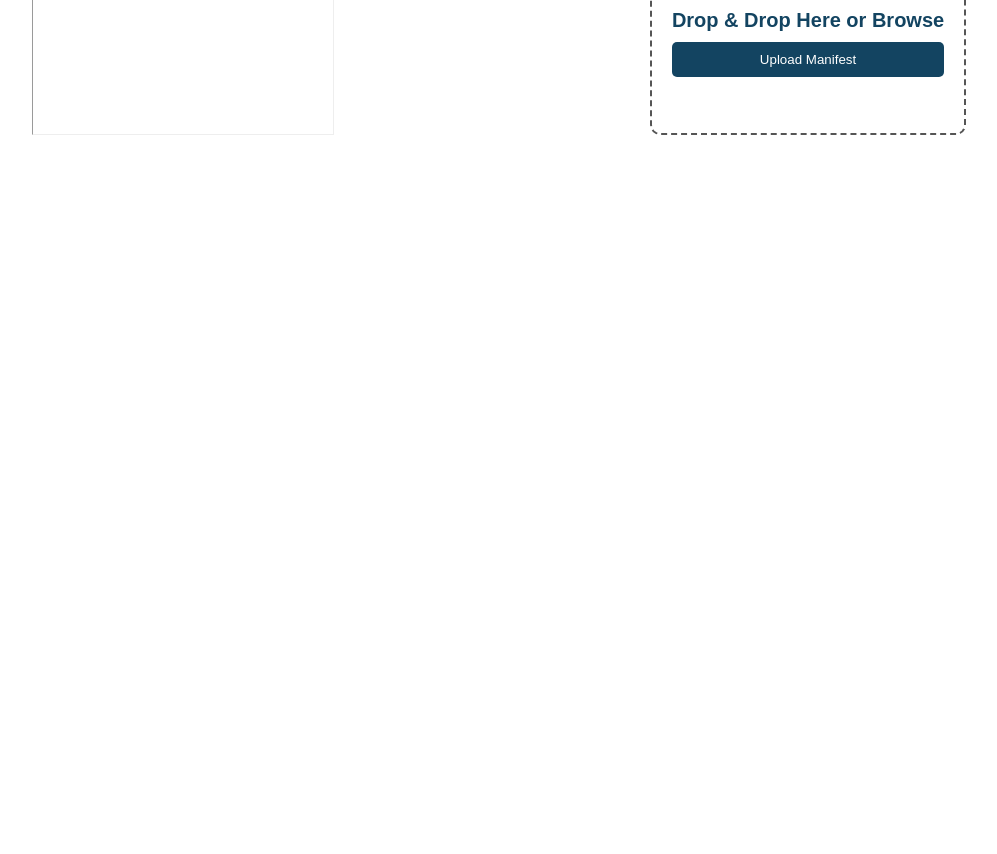
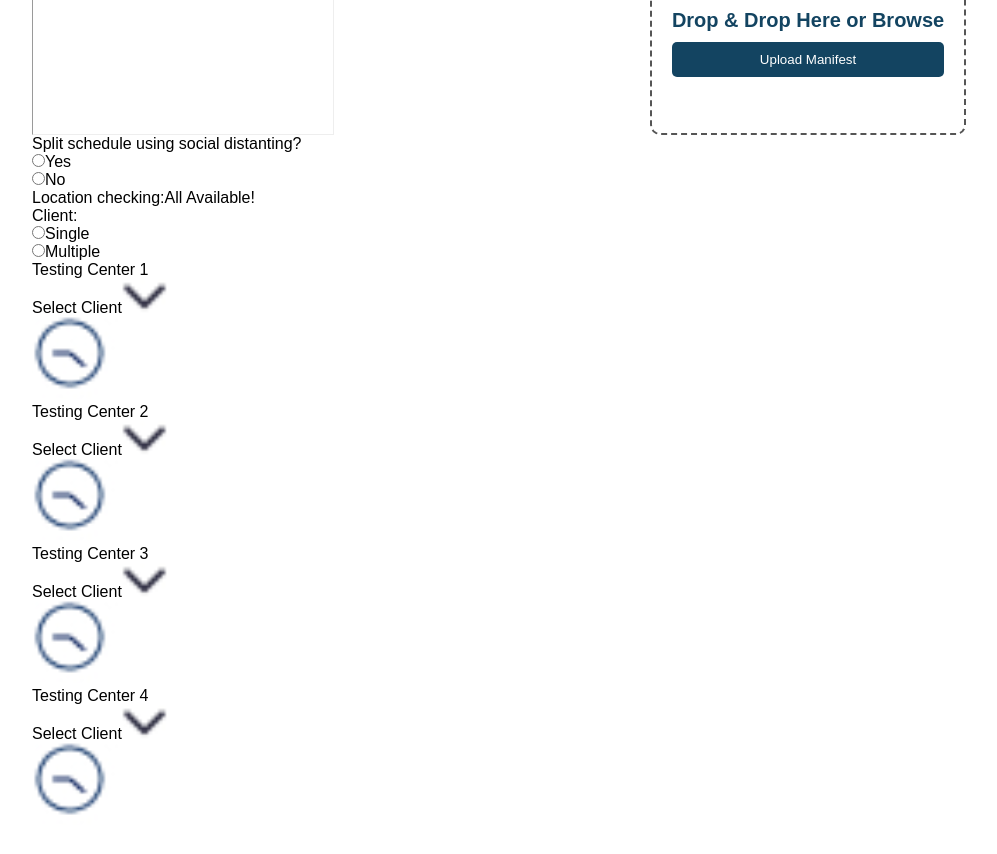
Before and after one commit to Faxraddin/Robby, a React (Create React App) app: page / in a window 1280 px wide. Shown: the part 320-1174 px from the top of the page, without its empty margins (8-1005 px from the left). Before the commit the page ends 800 px from the top, so only its background shows below. Built offline with nearby package versions, Linux system fonts and the light colour scheme.

Commit message:
added html and imgs

```diff
--- a/src/App.js
+++ b/src/App.js
@@ -1,11 +1,13 @@
 import DocumentUpload from "./components/DocumentUpload";
 import Form from "./components/Form";
+import RightPart from "./components/RightPart/RightPart";
 
 const App = () => {
   return (
     <div className="app">
       <DocumentUpload />
       <Form />
+      <RightPart/>
     </div>
   );
 };
--- /dev/null
+++ b/src/components/RightPart/RightPart.js
@@ -0,0 +1,83 @@
+import './RightPart.css';
+
+const RightPart = () => {
+  return (
+    <form className="RightPart-parent">
+      <div className="RightPart-child">
+        <div className="RightPart-p1">
+          <span>Split schedule using social distanting?</span>
+          <div>
+            <div>
+              <input type="radio" value={"Yes"} />
+              <span>Yes</span>
+            </div>
+            <div>
+              <input type="radio" value={"No"} />
+              <span>No</span>
+            </div>
+          </div>
+        </div>
+        <div className="RightPart-p2">
+          <span>Location checking:</span>
+          <span>All Available!</span>
+        </div>
+        <div className="RightPart-p3">
+          <span>Client:</span>
+          <div>
+            <div>
+              <input type="radio" value={"Single"} />
+              <span>Single</span>
+            </div>
+            <div>
+              <input type="radio" value={"Multiple"} />
+              <span>Multiple</span>
+            </div>
+          </div>
+          <div>
+            <div>
+              <span>Testing Center 1</span>
+              <div>
+                <div>
+                  <span>Select Client</span>
+                  <img src="./down.png" />
+                </div>
+                <img src="./clock.png" />
+              </div>
+            </div>
+            <div>
+              <span>Testing Center 2</span>
+              <div>
+                <div>
+                  <span>Select Client</span>
+                  <img src="./down.png" />
+                </div>
+                <img src="./clock.png" />
+              </div>
+            </div>
+            <div>
+              <span>Testing Center 3</span>
+              <div>
+                <div>
+                  <span>Select Client</span>
+                  <img src="./down.png" />
+                </div>
+                <img src="./clock.png" />
+              </div>
+            </div>
+            <div>
+              <span>Testing Center 4</span>
+              <div>
+                <div>
+                  <span>Select Client</span>
+                  <img src="./down.png" />
+                </div>
+                <img src="./clock.png" />
+              </div>
+            </div>
+          </div>
+        </div>
+      </div>
+    </form>
+  );
+}
+export default RightPart
```
Also changed, not shown: public/clock.png (added), public/down.png (added), src/components/RightPart/RightPart.css (added).
